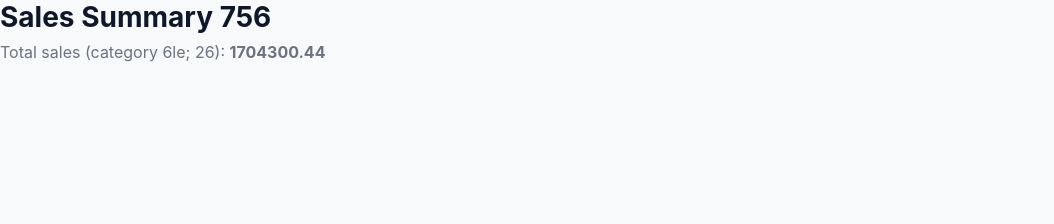
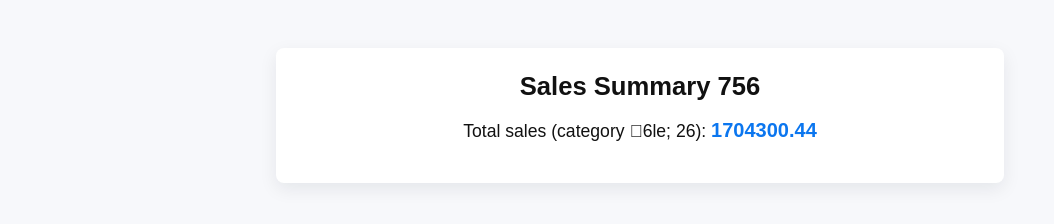
Before and after one commit to hrmiitm/test_SumOfSales, a plain HTML site: page index.html in a window 1280 px wide. Shown: the whole page, without its empty margins (0-1054 px from the left). Drawn offline with Linux system fonts and the light colour scheme.

Commit message:
Add basic styles

```diff
--- a/style.css
+++ b/style.css
@@ -1,18 +1,6 @@
-/* Simple, responsive styles for Sales Summary 756 */
-:root{
-  --bg:#f7f9fb;
-  --card:#ffffff;
-  --muted:#6b7280;
-  --accent:#2563eb;
-}
-*{box-sizing:border-box}
-body{font-family:Inter,ui-sans-serif,system-ui,-apple-system,"Segoe UI",Roboto,"Helvetica Neue",Arial; margin:0; background:var(--bg); color:#0f172a}
-.container{max-width:760px; margin:48px auto; padding:24px}
-h1{margin:0 0 8px; font-size:28px}
-p{margin:0 0 18px; color:var(--muted)}
-.card{background:var(--card); padding:20px; border-radius:10px; box-shadow:0 6px 18px rgba(15,23,42,0.06); display:flex; align-items:center; justify-content:space-between; margin-bottom:12px}
-.label{color:var(--muted); font-size:14px}
-.total{font-weight:700; font-size:24px; color:var(--accent)}
-.status{font-size:14px; color:var(--muted)}
-footer{margin-top:18px; color:var(--muted)}
-@media (max-width:420px){.total{font-size:20px}.container{padding:16px}}
+/* Simple styling for the Sales Summary page */
+html,body{height:100%;margin:0;font-family:Arial,Helvetica,sans-serif;background:#f7f8fb;color:#111}
+main{max-width:680px;margin:6vh auto;padding:24px;background:#fff;border-radius:8px;box-shadow:0 6px 18px rgba(18,25,40,0.08);text-align:center}
+h1{margin:0 0 12px 0;font-size:1.6rem}
+p{font-size:1.1rem}
+#total-sales{font-size:1.25rem;color:#0b76ef}
```
